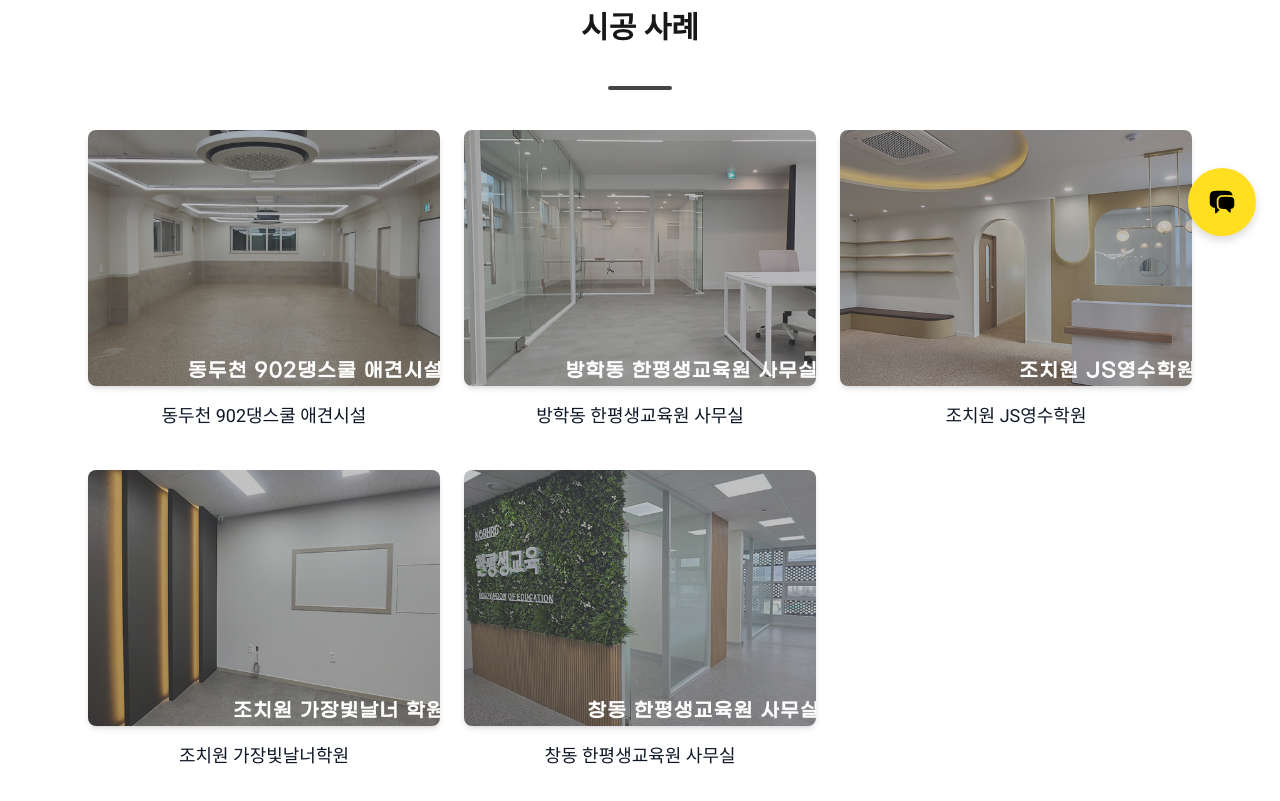
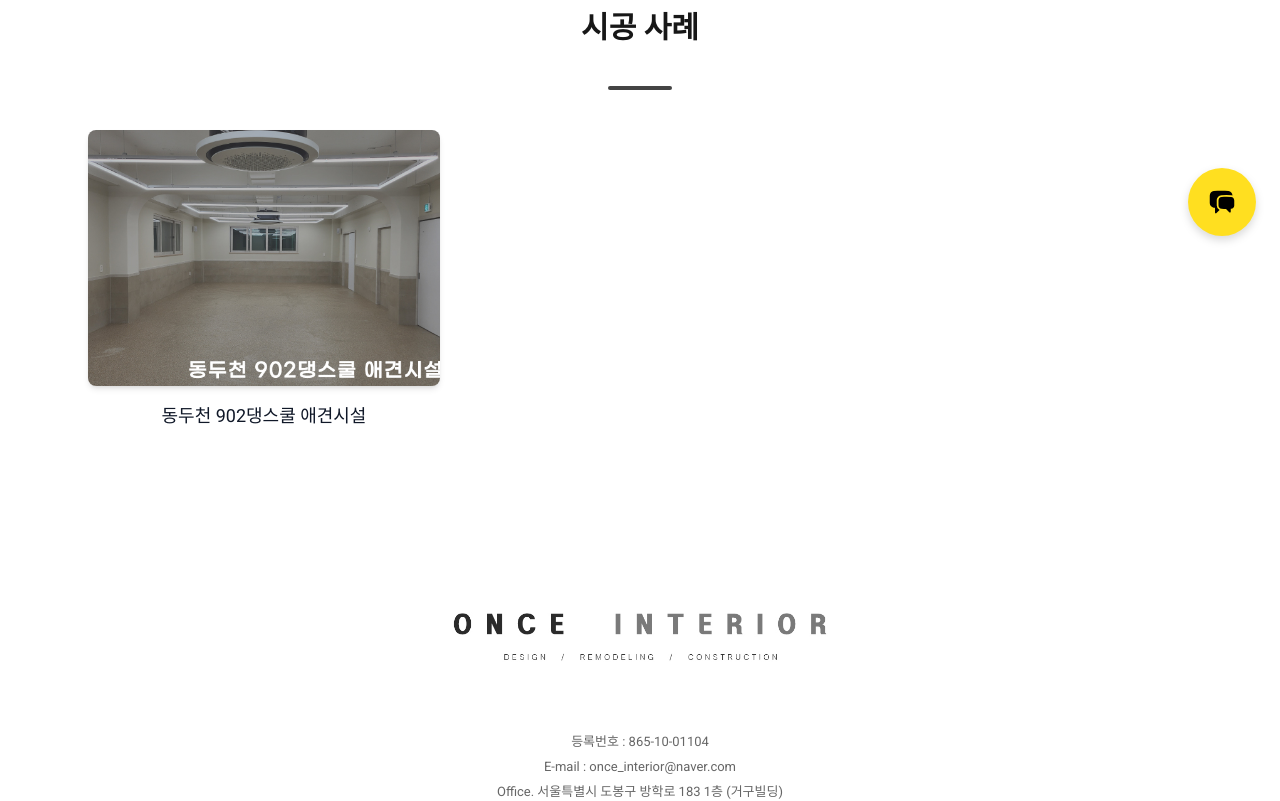
Before and after one commit to onceinterior/once-interior, a Next.js app: page /commerce in a window 1280 px wide. Shown: the part 540-1341 px from the top of the page. Built offline with nearby package versions, Linux system fonts and the light colour scheme.

Commit message:
feat: post type 정의

```diff
--- a/src/app/commerce/page.tsx
+++ b/src/app/commerce/page.tsx
@@ -1,5 +1,5 @@
 import Image from "next/image";
-import {commerceGalleryItems} from "@/data/commerceData";
+import { commerceItems } from "@/data/commerceData";
 
 export default function Commerce() {
     return (
@@ -33,11 +33,11 @@ export default function Commerce() {
                     <div className="w-16 h-1 bg-[#444] mx-auto rounded-full"></div>
 
                     <div className="grid grid-cols-1 sm:grid-cols-2 md:grid-cols-3 gap-x-6 gap-y-10">
-                        {commerceGalleryItems.map((item, index) => (
+                        {commerceItems.map((item, index) => (
                             <div key={index} className="group">
                                 <div className="relative w-full h-64 overflow-hidden rounded-lg shadow-md cursor-pointer">
                                     <Image
-                                        src={item.src}
+                                        src={item.thumbnailUrl}
                                         alt={item.title}
                                         fill
                                         className="object-cover transition duration-300 group-hover:brightness-110"
--- a/src/app/residence/page.tsx
+++ b/src/app/residence/page.tsx
@@ -1,5 +1,5 @@
 import Image from "next/image";
-import {residenceGalleryItems} from "@/data/residenceData";
+import {residenceItems} from "@/data/residenceData";
 
 export default function Residence() {
     return (
@@ -33,11 +33,11 @@ export default function Residence() {
                     <div className="w-16 h-1 bg-[#444] mx-auto rounded-full"></div>
 
                     <div className="grid grid-cols-1 sm:grid-cols-2 md:grid-cols-3 gap-x-6 gap-y-10">
-                        {residenceGalleryItems.map((item, index) => (
+                        {residenceItems.map((item, index) => (
                             <div key={index} className="group">
                                 <div className="relative w-full h-64 overflow-hidden rounded-lg shadow-md cursor-pointer">
                                     <Image
-                                        src={item.src}
+                                        src={item.thumbnailUrl}
                                         alt={item.title}
                                         fill
                                         className="object-cover transition duration-300 group-hover:brightness-110"
--- a/src/data/commerceData.ts
+++ b/src/data/commerceData.ts
@@ -1,3 +1,5 @@
+import {Post} from "@/data/type";
+
 export const commerceGalleryItems = [
     { src: "/image/commerce/동두천_902댕스쿨.jpg", title: "동두천 902댕스쿨 애견시설" },
     { src: "/image/commerce/방학동_한평생교육원.jpg", title: "방학동 한평생교육원 사무실" },
@@ -5,3 +7,12 @@ export const commerceGalleryItems = [
     { src: "/image/commerce/조치원_가장빛날너학원.jpg", title: "조치원 가장빛날너학원" },
     { src: "/image/commerce/창동_한평생교육원.jpg", title: "창동 한평생교육원 사무실" },
 ];
+
+export const commerceItems : Post[] = [
+    {
+        title: "동두천 902댕스쿨 애견시설",
+        thumbnailUrl: "/image/commerce/동두천_902댕스쿨.jpg",
+        imagesUrl: [],
+        createdAt: 1712339200000
+    },
+]
--- a/src/data/residenceData.ts
+++ b/src/data/residenceData.ts
@@ -1,5 +1,16 @@
+import {Post} from "@/data/type";
+
 export const residenceGalleryItems = [
     { src: "/image/residence/금호2동_28평.jpg", title: "금호2동 28평" },
     { src: "/image/residence/신동아19동_40평.jpg", title: "신동아19동 40평" },
     { src: "/image/residence/쌍문_동익4동_24평.jpg", title: "쌍문 동익4동 24평" },
 ];
+
+export const residenceItems : Post[] = [
+    {
+        title: "금호2동_28평",
+        thumbnailUrl: "/image/commerce/금호2동_28평.jpg",
+        imagesUrl: [],
+        createdAt: 1712339200000
+    },
+]
--- /dev/null
+++ b/src/data/type.ts
@@ -0,0 +1,7 @@
+export interface Post {
+    title: string;
+    thumbnailUrl: string;
+    imagesUrl: string[];
+    createdAt: number;
+    updatedAt?: number;
+}
```
